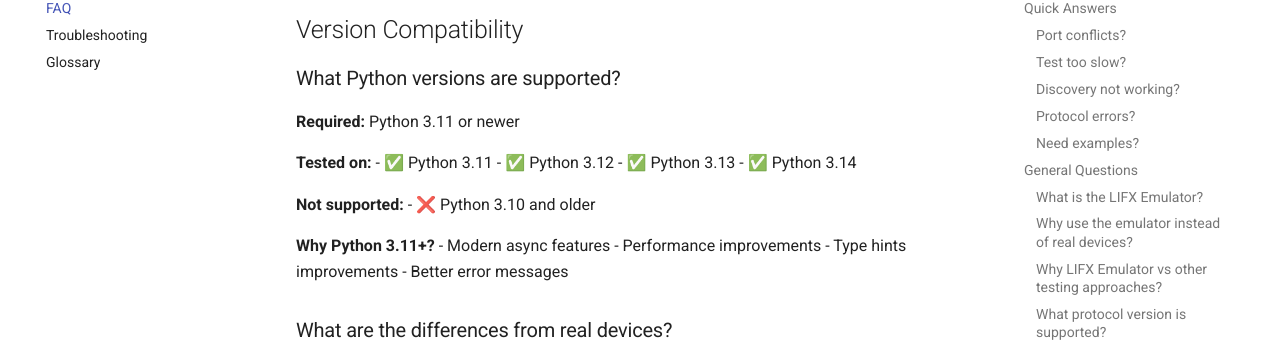
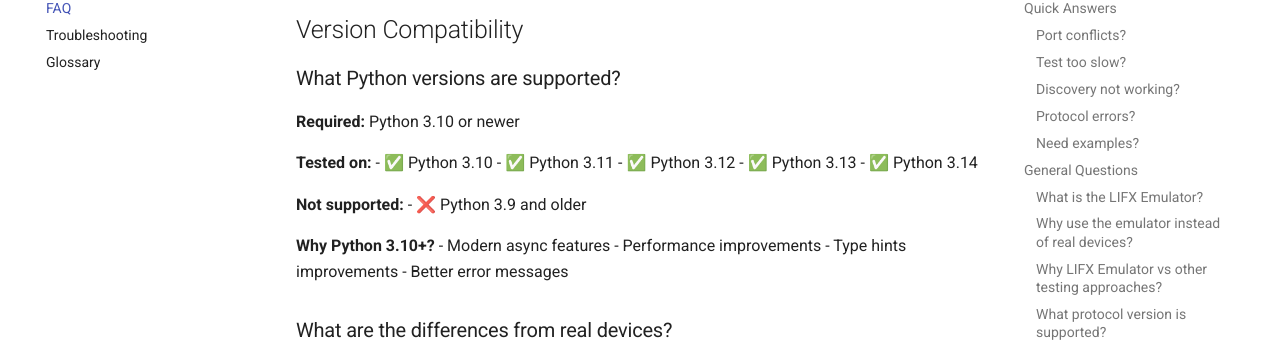
Before and after one commit to Djelibeybi/lifx-emulator, an MkDocs documentation site: the page built from docs/faq.md, in a window 1280 px wide and 900 px high, scrolled down 12391 px. Shown: the part 148-490 px from the top of the window. Built offline with MkDocs 1.6.1 and Material for MkDocs 9.7.7, drawn with Linux system fonts in a browser that asks for light colours; comment, search, counter and statistics services are not loaded; the version menu is left out; some of the changed text lies outside the part shown.

Commit message:
docs: correct minimum Python version to 3.10
Both packages declare requires-python >=3.10 and CI tests 3.10-3.14,
but the installation, getting-started, index, FAQ and development docs
and the README badge stated 3.11+.

Co-Authored-By: Claude Opus 5.5 <noreply@anthropic.com>
Signed-off-by: Avi Miller <me@dje.li>

```diff
--- a/docs/faq.md
+++ b/docs/faq.md
@@ -208,7 +208,7 @@ The emulator implements the **LIFX LAN Protocol** as documented at https://lan.d
 
 **Requirements:**
 
-- Python 3.11 or newer
+- Python 3.10 or newer
 - asyncio support
 - UDP networking
 
@@ -490,18 +490,19 @@ See also: [Troubleshooting Guide](reference/troubleshooting.md)
 
 ### What Python versions are supported?
 
-**Required:** Python 3.11 or newer
+**Required:** Python 3.10 or newer
 
 **Tested on:**
+- ✅ Python 3.10
 - ✅ Python 3.11
 - ✅ Python 3.12
 - ✅ Python 3.13
 - ✅ Python 3.14
 
 **Not supported:**
-- ❌ Python 3.10 and older
+- ❌ Python 3.9 and older
 
-**Why Python 3.11+?**
+**Why Python 3.10+?**
 - Modern async features
 - Performance improvements
 - Type hints improvements
```
Also changed, not shown: README.md (+1 -1 lines), docs/development/index.md (+2 -2 lines), docs/getting-started/index.md (+1 -1 lines), docs/getting-started/installation.md (+3 -3 lines), docs/index.md (+1 -1 lines).
